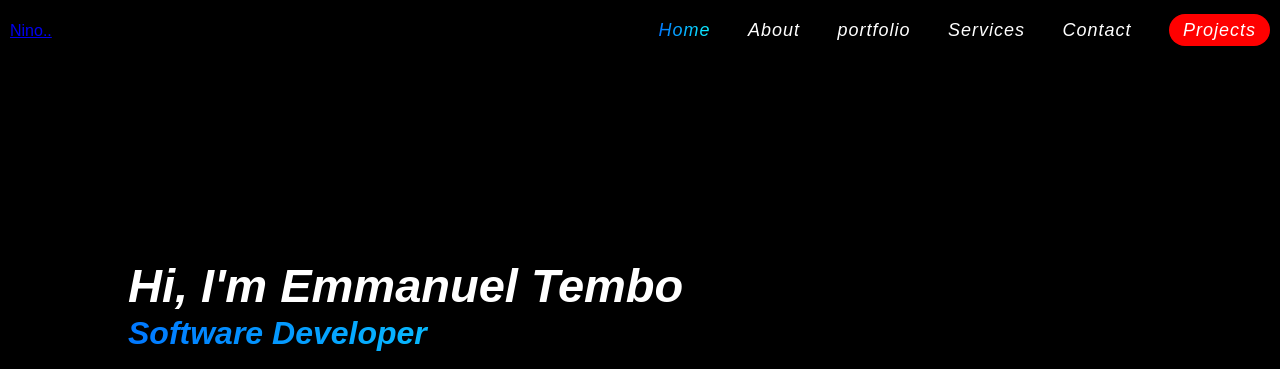
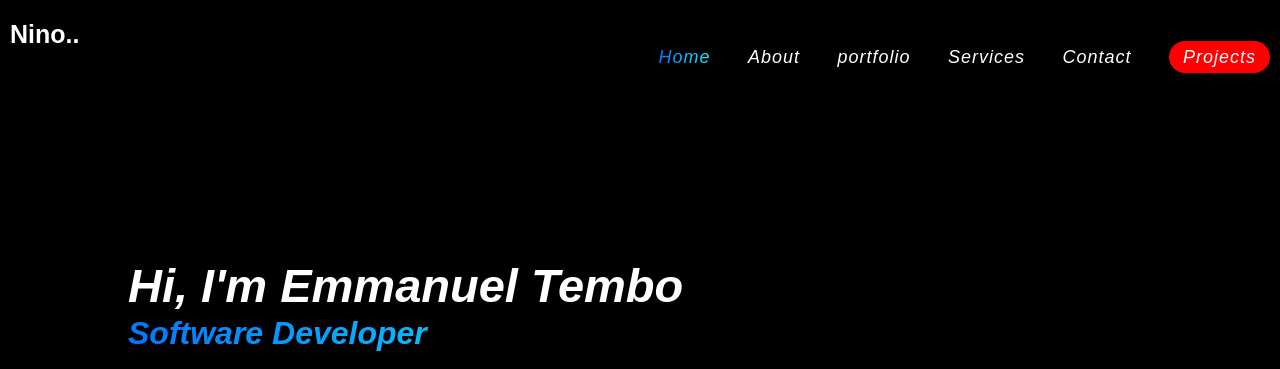
Before and after one commit to Emmanuelnino/web-app, a plain HTML site: page index.html in a window 1280 px wide. Shown: the top 369 px of the page. Drawn offline with Linux system fonts and the light colour scheme.

Commit message:
first commit

```diff
--- a/style.css
+++ b/style.css
@@ -23,7 +23,7 @@ body{
     z-index: 1000;
 
 }
-.logo img{
+.logo {
     font-size: 25px;
     color: white;
     text-decoration: none;
```
